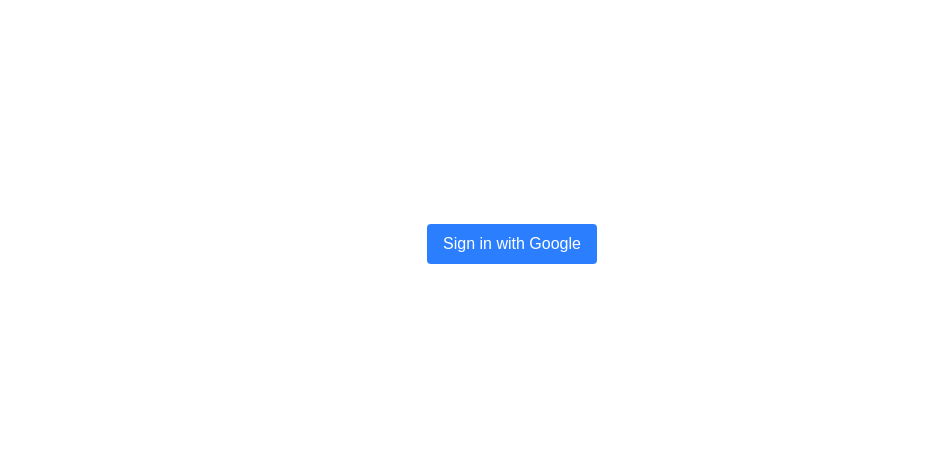
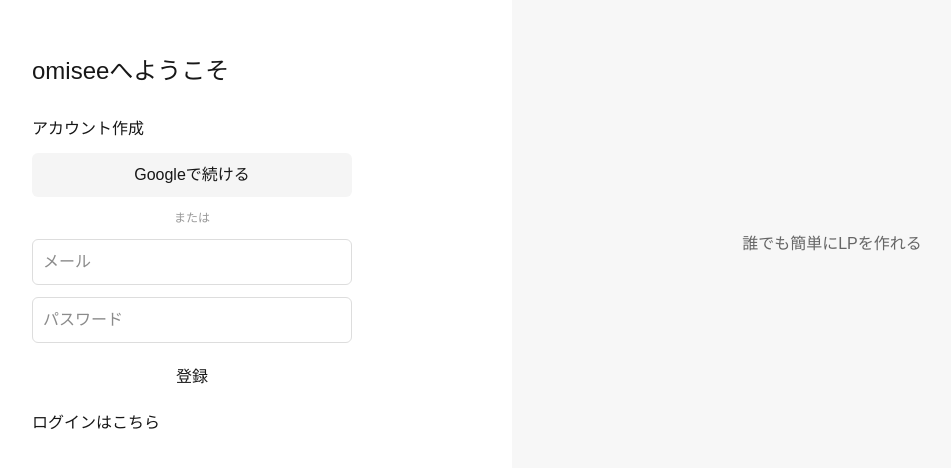
Before and after one commit to tomoshibeee/com.tomoshibeee.omisee, a Next.js app: page /login in a window 1280 px wide. Shown: the part 156-624 px from the top of the page, without its empty margins (128-1079 px from the left). Built offline with nearby package versions, Linux system fonts and the light colour scheme; no server answers.

Commit message:
wip(#24): add auth

```diff
--- a/app/login/page.tsx
+++ b/app/login/page.tsx
@@ -1,19 +1,8 @@
-"use client";
-
-import { supabase } from "@/lib/supabase";
-
-export default function LoginPage() {
-  const signInWithGoogle = async () => {
-    await supabase.auth.signInWithOAuth({
-      provider: "google",
-    });
-  };
-
+import AuthPage from "../../components/AuthPage";
+export default function Page() {
   return (
-    <div className="h-screen flex items-center justify-center">
-      <button className="bg-blue-500 text-white px-4 py-2 rounded" onClick={signInWithGoogle}>
-        Sign in with Google
-      </button>
-    </div>
-  );
+    <main>
+      <AuthPage />
+    </main>
+  )
 }
--- a/components/AuthPage.tsx
+++ b/components/AuthPage.tsx
@@ -1,13 +1,19 @@
 "use client";
 
 import { supabase } from "@/lib/supabase";
+import { usePathname } from "next/navigation";
 import { useState } from "react";
+import { useRouter } from "next/navigation";
+
 import "./AuthPage.css";
 
 export default function AuthPage() {
-  const [mode, setMode] = useState("login");
+  const pathname = usePathname();
+  const [mode, setMode] = useState(pathname == "login" ? "login" : "signin");
   const [email, setEmail] = useState("");
   const [password, setPassword] = useState("");
+
+  const router = useRouter();
 
   const handleSubmit = async () => {
     if (mode === "login") {
@@ -20,6 +26,20 @@
         alert("失敗: " + error.message);
         return;
       }
+      // // ユーザーのデータ確認
+      // const { data: sites } = await supabase
+      //   .from("t_sites")
+      //   .select("*")
+      //   .eq("user_id", data.user.id);
+
+      // if (!sites || sites.length === 0) {
+      //   router.push("/onboarding");
+      // } else {
+      //   router.push("/dashboard");
+      // }
+
+      console.log(data.user.email);
+      router.push("/dashboard");
 
       alert("ログイン成功！");
     } else {
@@ -33,8 +53,14 @@
         return;
       }
 
-      alert("登録成功！（メール確認してね）");
+      router.push("/onboard");
     }
+  };
+
+  const signInWithGoogle = async () => {
+    await supabase.auth.signInWithOAuth({
+      provider: "google",
+    });
   };
 
   return (
@@ -43,7 +69,9 @@
         <div className="form">
           <h1>omiseeへようこそ</h1>
           <h2>{mode === "login" ? "ログイン" : "アカウント作成"}</h2>
-          <button className="google">Googleで続ける</button>
+          <button className="google" onClick={signInWithGoogle}>
+            Googleで続ける
+          </button>
           <div className="divider">または</div>
           <input
             placeholder="メール"
```
